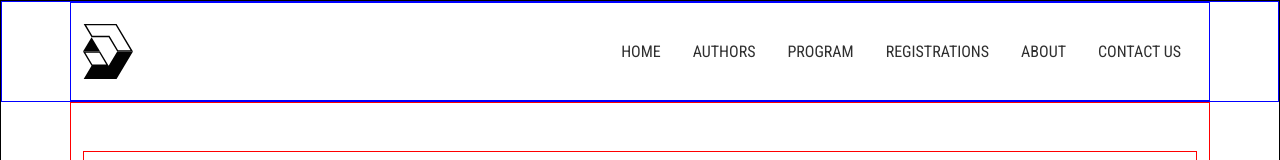
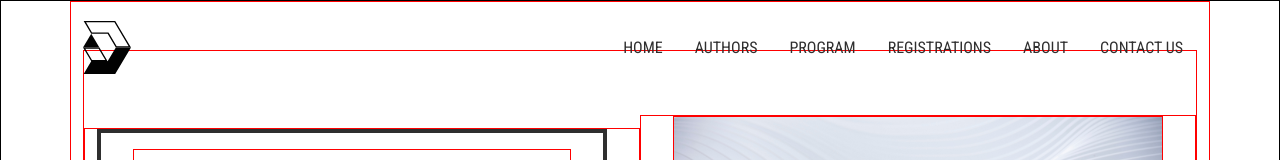
Before and after one commit to AndyJPG/destech-showcase, a React (Create React App) app: page / in a window 1280 px wide. Shown: the top 160 px of the page. Built offline with nearby package versions, Linux system fonts and the light colour scheme.

Commit message:
complete implementing navbar

```diff
--- a/src/components/Navbar/Navbar.tsx
+++ b/src/components/Navbar/Navbar.tsx
@@ -1,5 +1,6 @@
 import './navbarStyle.scss';
 import * as React from 'react';
+import { useState, useEffect } from 'react';
 import { Link } from 'react-router-dom';
 
 type Menu = {
@@ -10,20 +11,35 @@ type Menu = {
 function Navbar() {
 
     const menu: Array<Menu> = [
-        { "name" : "home", "href" : "#" },
-        { "name" : "authors", "href" : "#" },
-        { "name" : "program", "href" : "#" },
-        { "name" : "registrations", "href" : "#" },
-        { "name" : "about", "href" : "#" },
-        { "name" : "contact us", "href" : "#" }
+        { "name" : "home", "href" : "/home" },
+        { "name" : "authors", "href" : "/authors" },
+        { "name" : "program", "href" : "/program" },
+        { "name" : "registrations", "href" : "/registrations" },
+        { "name" : "about", "href" : "/about" },
+        { "name" : "contact us", "href" : "/contact-us" }
     ];
 
+    const [yPosition, setYPosition] = useState(0);
+
+    function trackScrollPosition() {
+        setYPosition(window.scrollY);
+        console.log('current position: ' + yPosition);
+    }
+
+    useEffect(() => {
+        window.addEventListener('scroll', trackScrollPosition);
+
+        return () => {
+            window.removeEventListener('scroll', trackScrollPosition);
+        };
+    });
+
     return (
-        <div className="container-fluid nav-container">
+        <div className={"container-fluid nav-container" + (yPosition === 0 ? "" : " fixed-navbar")}>
             <nav className="navbar navbar-expand-lg container-lg">
                 <div className="container-fluid">
                     <Link className="navbar-brand" to="/">
-                        <img className="destech-logo" src="/assets/img/logo/destech-logo-black.svg" alt="Destech logo"/>
+                        <img className="destech-logo" src={`/assets/img/logo/destech-logo-${yPosition === 0 ? "black" : "white"}.svg`} alt="Destech logo"/>
                     </Link>
 
                     <button className="navbar-toggler" type="button" data-bs-toggle="collapse" data-bs-target="#navbarSupportedContent" aria-controls="navbarSupportedContent" aria-expanded="false" aria-label="Toggle navigation">
@@ -32,7 +48,7 @@ function Navbar() {
                     <div className="collapse navbar-collapse" id="navbarSupportedContent">
                         <ul className="navbar-nav ms-auto mb-2 mb-lg-0">
                             { menu.map(menu => <li className="nav-item">
-                                <Link className="nav-link" to={`/${menu.name}`}>{menu.name}</Link>
+                                <Link className="nav-link" to={menu.href}>{menu.name}</Link>
                             </li>)}
                         </ul>
                     </div>
--- a/src/components/Navbar/navbarStyle.scss
+++ b/src/components/Navbar/navbarStyle.scss
@@ -1,28 +1,28 @@
 @import 'src/assets/sass/variables';
 
 .nav-container {
-  border: 1px solid blue;
+  background: transparent;
+  position: fixed;
+  top: 0;
+  z-index: 1;
+  transition: background-color 0.5s;
+  transition-timing-function: ease-out;
 
   .navbar {
-    width: 100%;
-    border: 1px solid blue;
     padding: 1rem 0;
 
+    // Collapse menu
     .navbar-collapse {
       padding-top: 1rem;
 
       @media (min-width: 992px) {
-        padding-top: 0rem;
+        padding-top: 0;
       }
     }
 
-    // Logo
-    .navbar-brand {
-      //border: 1px solid red;
-    }
-
+    // Brand logo
     .destech-logo {
-      width: 50px;
+      width: 3rem;
     }
 
     // Menu Items
@@ -31,22 +31,40 @@
       color: $secondary;
       font-weight: 500;
 
+      @media (min-width: 992px) {
+        padding-right: 1rem;
+        padding-left: 1rem;
+      }
+
       &:hover {
         color: $primary;
       }
     }
-  }
 
-  .navbar-expand-lg {
+    // Toggler style
+    .navbar-toggler {
 
-    .navbar-nav {
-
-      .nav-link {
-        @media (min-width: 992px) {
-          padding-right: 1rem;
-          padding-left: 1rem;
-        }
+      &:focus, &:active {
+        outline: none;
+        box-shadow: none;
       }
     }
   }
 }
+
+.fixed-navbar {
+  background: $secondary;
+  transition: background-color 0.5s;
+  transition-timing-function: ease-in;
+
+  .navbar {
+    .nav-link {
+      color: white;
+    }
+  }
+
+  .fa-bars {
+    color: white;
+    transition: color 0.5s;
+  }
+}
```
Also changed, not shown: public/assets/img/logo/destech-logo-white.svg (added).
